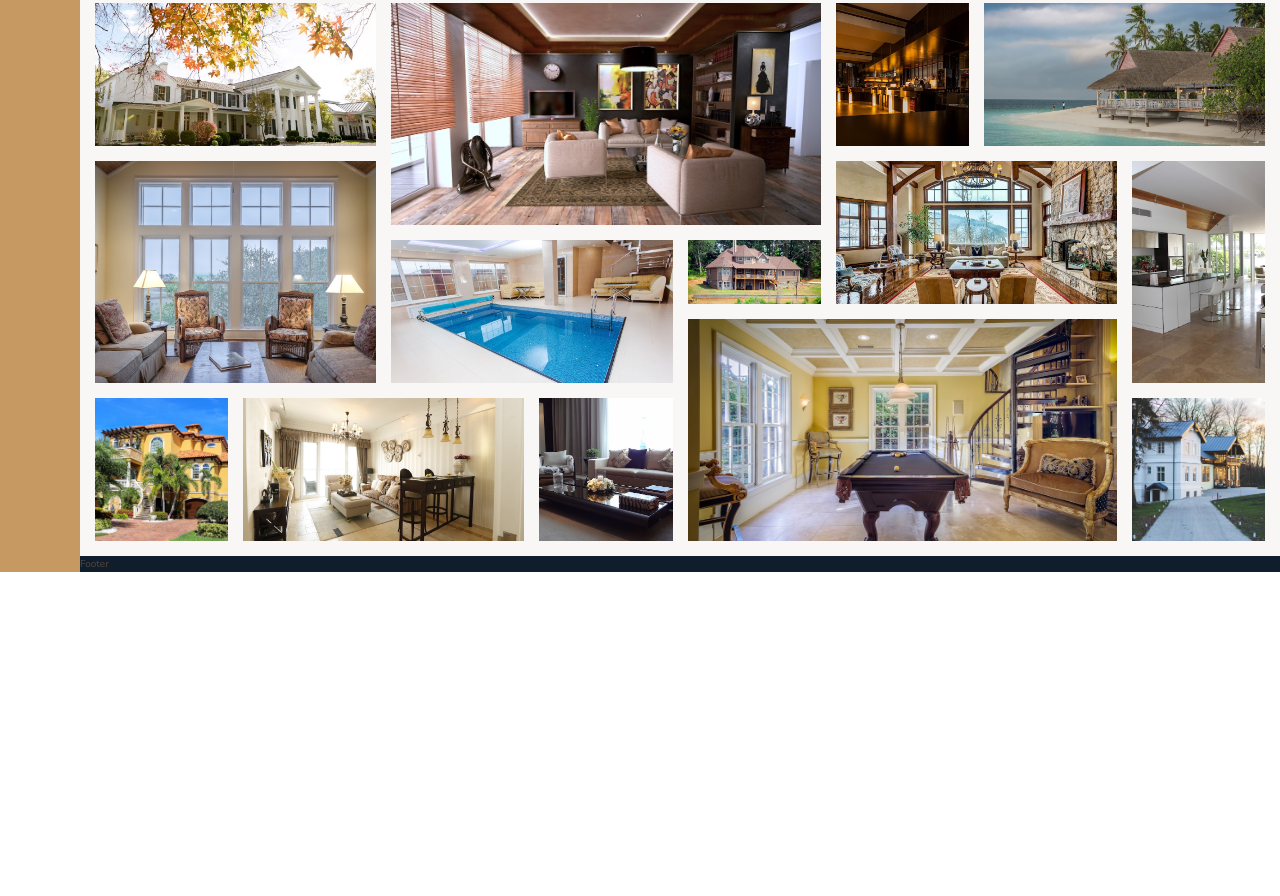
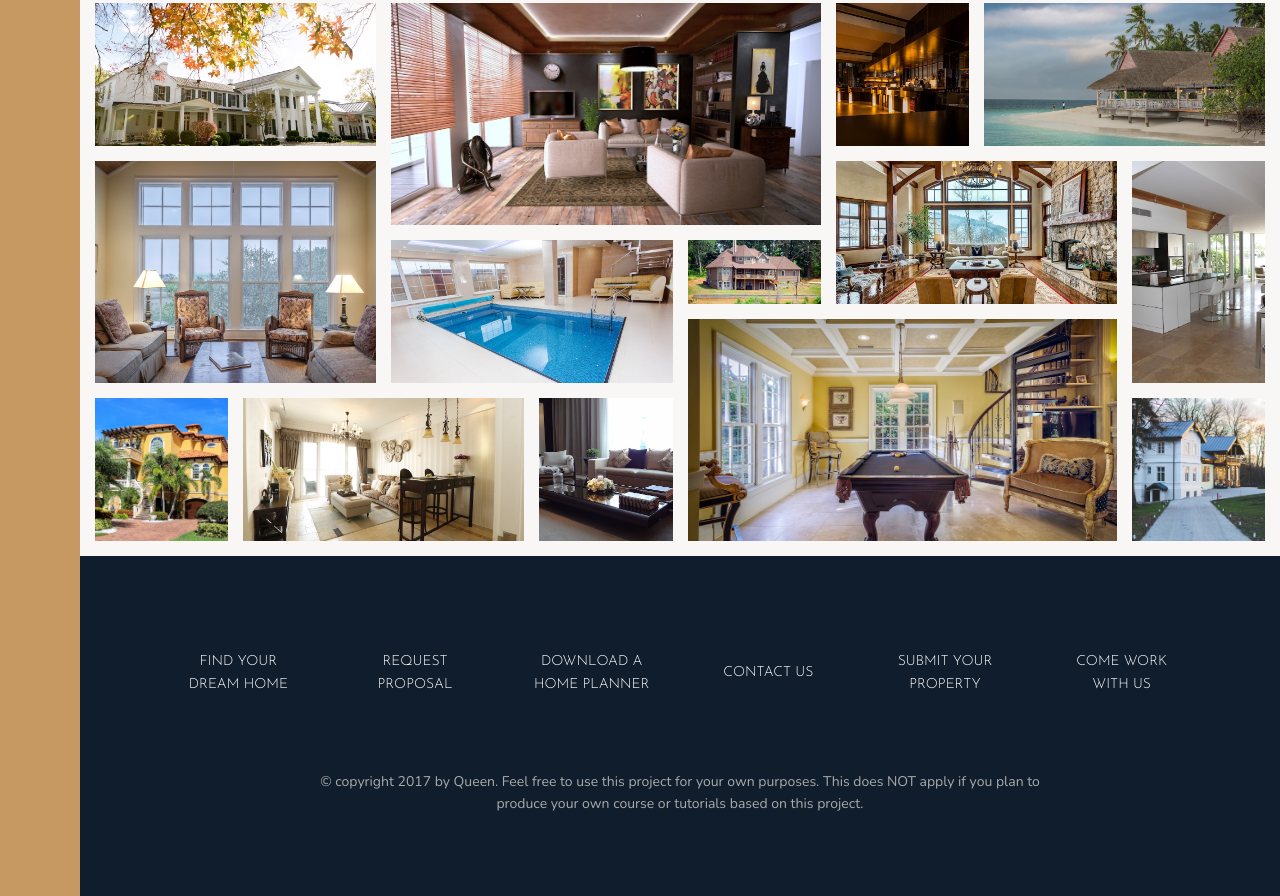
Before and after one commit to HeideQueen/nexter-css, a website: page index.html in a window 1280 px wide. Shown: the part 3084-3980 px from the top of the page. Before the commit the page ends 3656 px from the top, so only its background shows below. Drawn offline with nearby package versions, Linux system fonts and the light colour scheme.

Commit message:
build the footer section

```diff
--- a/index.html
+++ b/index.html
@@ -399,7 +399,30 @@
     </section>
 
     <footer class="footer">
-      Footer
+      <ul class="nav">
+        <li class="nav__item">
+          <a href="#" class="nav__link">Find your dream home</a>
+        </li>
+        <li class="nav__item">
+          <a href="#" class="nav__link">Request proposal</a>
+        </li>
+        <li class="nav__item">
+          <a href="#" class="nav__link">Download a home planner</a>
+        </li>
+        <li class="nav__item"><a href="#" class="nav__link">Contact us</a></li>
+        <li class="nav__item">
+          <a href="#" class="nav__link">Submit your property</a>
+        </li>
+        <li class="nav__item">
+          <a href="#" class="nav__link">Come work with us</a>
+        </li>
+      </ul>
+
+      <p class="copyright">
+        &copy; copyright 2017 by Queen. Feel free to use this project for your
+        own purposes. This does NOT apply if you plan to produce your own course
+        or tutorials based on this project.
+      </p>
     </footer>
   </body>
 </html>
--- a/sass/_footer.scss
+++ b/sass/_footer.scss
@@ -1,4 +1,44 @@
 .footer {
   background-color: $color-secondary;
   grid-column: full-start / full-end;
+
+  padding: 8rem;
 }
+
+.nav {
+  list-style: none;
+
+  display: grid;
+  grid-template-columns: repeat(auto-fit, minmax(15rem, 1fr));
+  gap: 2rem;
+  align-items: center;
+
+  &__link:link,
+  &__link:visited {
+    font-size: 1.4rem;
+    color: #fff;
+    text-decoration: none;
+    font-family: $font-display;
+    text-transform: uppercase;
+    text-align: center;
+    padding: 1.5rem;
+
+    display: block;
+    transition: all 0.2s;
+  }
+
+  &__link:hover,
+  &__link:active {
+    background-color: rgba(#fff, 0.05);
+  }
+}
+
+.copyright {
+  font-size: 1.4rem;
+  color: $color-grey-light-2;
+  margin-top: 6rem;
+  text-align: center;
+  width: 70%;
+  margin-right: auto;
+  margin-left: auto;
+}
```
Also changed, not shown: css/style.css.
